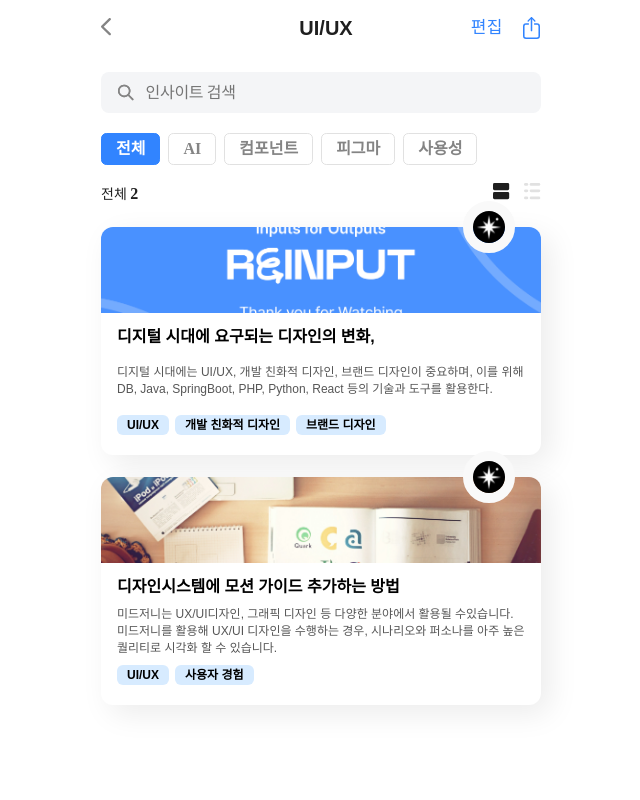
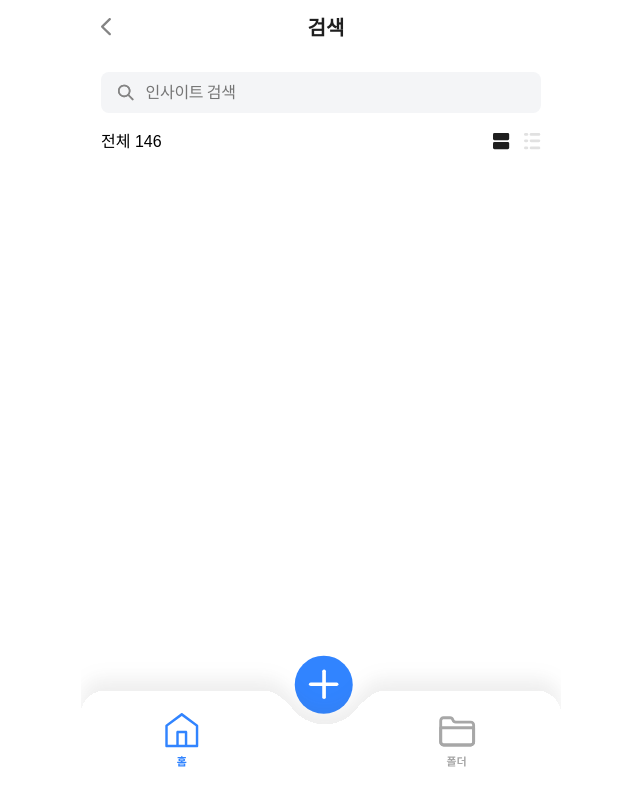
Before and after one commit to 9oormthon-univ/2024_BEOTKKOTTHON_TEAM_24_FE, a Next.js app: page /folder/search in a window 1280 px wide. Shown: the whole page, without its empty margins (319-959 px from the left). Built offline with nearby package versions, Linux system fonts and the light colour scheme; a web font is replaced by a local one.

Commit message:
[feat] #47 - 검색 화면 UI 추가

```diff
--- /dev/null
+++ b/src/pages/folder/search/index.tsx
@@ -0,0 +1,168 @@
+import { NextPage } from 'next';
+import styled from 'styled-components';
+import SearchIcon from '@svg/search-icon.svg';
+import NavigationLayout from '@/components/common/NavigationLayout';
+import Header from '@/components/common/Header';
+import LargeView from '@svg/large-view-icon.svg';
+import SmallView from '@svg/small-view-icon.svg';
+import { useState } from 'react';
+
+const FolderSearch: NextPage = ({}) => {
+  const [$isSmall, set$isSmall] = useState<boolean>(false);
+  const onClickView = () => {
+    set$isSmall(!$isSmall);
+  };
+  return (
+    <>
+      <NavigationLayout>
+        <Header title="검색" />
+        <Wrapper>
+          <SearchSection>
+            <SearchIcon />
+            <SearchInput placeholder="인사이트 검색" />
+          </SearchSection>
+          <ViewSetting>
+            <div>
+              <span>전체 </span>
+              <span className="title-m">146</span>
+            </div>
+            <div className="icons-box">
+              <LargeViewIcon $isSmall={$isSmall} onClick={onClickView} />
+              <SmallViewIcon $isSmall={$isSmall} onClick={onClickView} />
+            </div>
+          </ViewSetting>
+          <ResultSection></ResultSection>
+        </Wrapper>
+      </NavigationLayout>
+    </>
+  );
+};
+
+export default FolderSearch;
+
+const Wrapper = styled.div`
+  height: 100vh;
+  position: relative;
+  justify-content: center;
+  .title {
+    color: #1f1f1f;
+    text-align: center;
+    font-family: Pretendard;
+    font-size: 20px;
+    font-style: normal;
+    font-weight: 700;
+    line-height: 27.146px; /* 135.732% */
+    height: 28px;
+    padding: 18px 20px 16px;
+    height: 52px;
+  }
+  .link {
+    color: var(--Primary-500, #3184ff);
+    text-align: right;
+    /* Body-16-SB */
+    font-family: Pretendard;
+    font-size: 16px;
+    font-style: normal;
+    font-weight: 600;
+    line-height: 140%; /* 22.4px */
+  }
+  .edit {
+    position: absolute;
+    top: 20px;
+    right: 20px;
+  }
+`;
+
+const SearchSection = styled.div`
+  display: flex;
+  width: calc(100% - 40px);
+  margin: 20px auto;
+  padding: 10px 16px;
+  justify-content: center;
+  align-items: center;
+  gap: 10px;
+  border-radius: 8px;
+  background: #f4f5f7;
+`;
+
+const SearchInput = styled.input`
+  width: 100%;
+  border: none;
+  outline: none;
+  font-family: Pretendard;
+  font-size: 16px;
+  font-style: normal;
+  font-weight: 500;
+  line-height: 21px; /* 131.25% */
+  letter-spacing: -0.32px;
+  background: #f4f5f7;
+`;
+
+const ResultSection = styled.div`
+  width: calc(100% - 40px);
+  height: calc(100% - 240px);
+  margin: auto;
+  padding-top: 3px;
+  .header {
+    display: flex;
+    justify-content: space-between;
+    align-items: center;
+  }
+  .title-m {
+    color: #1f1f1f;
+    text-align: center;
+    font-family: Pretendard;
+    font-size: 18px;
+    font-style: normal;
+    font-weight: 700;
+    line-height: 27.146px; /* 135.732% */
+    height: 28px;
+    padding-right: 6px;
+  }
+  .list-container {
+    display: flex;
+    justify-content: space-between;
+    margin-top: 36px;
+    gap: 52px 23px;
+    flex-flow: wrap;
+  }
+`;
+
+const ViewSetting = styled.div`
+  margin: 20px 20px 24px;
+  display: flex;
+  justify-content: space-between;
+  align-items: center;
+
+  .instruction {
+    display: inline-block;
+    border-radius: 8px;
+    font-size: 12px;
+    font-weight: 500;
+    color: #3184ff;
+    padding: 6px 10px;
+    background-color: #e9efff;
+  }
+
+  .icons-box {
+    width: 48px;
+    display: flex;
+    justify-content: space-between;
+  }
+`;
+
+type IconProps = {
+  $isSmall: boolean;
+};
+
+const SmallViewIcon = styled(SmallView)<IconProps>`
+  rect {
+    fill: ${(props) => (props.$isSmall ? '#1F1F1F' : '#E1E1E1')};
+  }
+`;
+
+const LargeViewIcon = styled(LargeView)<IconProps>`
+  rect {
+    fill: ${(props) => (props.$isSmall ? '#E1E1E1' : '#1F1F1F')};
+  }
+`;
```
Also changed, not shown: src/pages/folder/index.tsx (+9 -4 lines).
